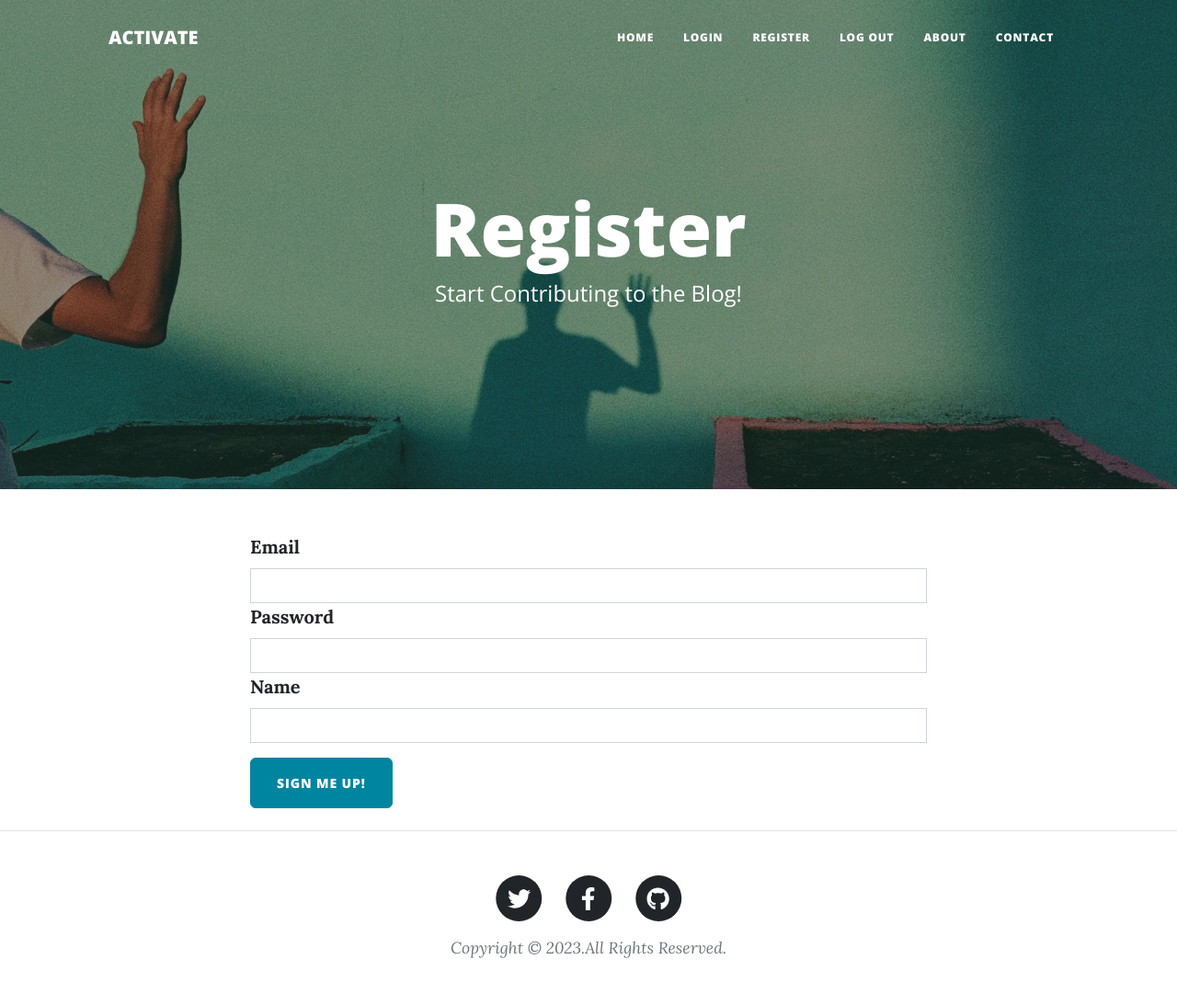
After one commit to jmk-apps/blog, a Flask app: page /register in a window 1280 px wide. The commit adds this page. Shown: the whole page at 92% size. Run offline with Flask 3, Linux system fonts and the light colour scheme; some libraries are stand-ins or nearby versions.

Commit message:
Added functionality to register new users

```diff
--- a/app.py
+++ b/app.py
@@ -1,11 +1,12 @@
 from bs4 import Tag
 from flask import Flask, render_template, redirect, url_for, request
 from flask_sqlalchemy import SQLAlchemy
-from sqlalchemy.orm import DeclarativeBase, Mapped, mapped_column
+from sqlalchemy.orm import DeclarativeBase, Mapped, mapped_column, relationship
 from sqlalchemy import Integer, String, Text
-from forms import PostForm
+from forms import PostForm, RegisterForm
 from flask_ckeditor import CKEditor
 from html_sanitizer import Sanitizer
+from werkzeug.security import generate_password_hash, check_password_hash
 import datetime
 import os
 
@@ -23,11 +24,25 @@ Tags = {
     "li", "br", "sub", "sup", "hr", "img",
 }
 
+# Set up the sanitizer to allow the tags specified in the "Tags" variable.
+# It also will allow img
+# tags as img tags are not allowed by default
+sanitizer = Sanitizer({
+    "tags": Tags,
+    "attributes": {
+        "a": ("href", "name", "target", "title", "id", "rel"),
+        "img": {"alt", "src"}
+    },
+    "empty": {"hr", "a", "br", "img"},
+})
+
 app = Flask(__name__)
 app.config['SECRET_KEY'] = os.environ.get('FLASK_KEY')
 
 # Initialize the CKEditor
 ckeditor = CKEditor(app)
+
+# TODO: Configure Flask-Login
 
 # Connect to the database
 app.config['SQLALCHEMY_DATABASE_URI'] = os.environ.get('DB_URI')
@@ -36,6 +51,7 @@ db.init_app(app)
 
 
 # Configure database Tables
+# Blogpost Table
 class BlogPost(db.Model):
     id: Mapped[int] = mapped_column(Integer, primary_key=True)
     title: Mapped[str] = mapped_column(String(250), unique=True, nullable=False)
@@ -46,44 +62,68 @@ class BlogPost(db.Model):
     img_url: Mapped[str] = mapped_column(String(250), nullable=False)
 
 
+# User Table
+class User(db.Model):
+    id: Mapped[int] = mapped_column(Integer, primary_key=True)
+    email: Mapped[str] = mapped_column(String(250), unique=True, nullable=False)
+    password: Mapped[str] = mapped_column(String(250), nullable=False)
+    name: Mapped[str] = mapped_column(String(250), nullable=False)
+
+
+# TODO: Create a User table for all your registered users.
+
 with app.app_context():
     db.create_all()
 
 
+# TODO: Use Werkzeug to hash the user's password when creating a new user.
+@app.route('/register', methods=["GET", "POST"])
+def register():
+    register_form = RegisterForm()
+    if register_form.validate_on_submit():
+        new_user = User(
+            email=register_form.email.data,
+            password=generate_password_hash(register_form.password.data, method="pbkdf2"),
+            name=register_form.name.data
+        )
+        db.session.add(new_user)
+        db.session.commit()
+        return redirect(url_for('home'))
+    return render_template("register.html", form=register_form)
+
+
+# TODO: Retrieve a user from the database based on their email.
+@app.route('/login')
+def login():
+    return render_template("login.html")
+
+
+@app.route('/logout')
+def logout():
+    return redirect(url_for('get_all_posts'))
+
+
 @app.route('/')
 def home():
-    # TODO: Query the database for all the posts. Convert the data to a python list.
     posts = db.session.execute(db.select(BlogPost)).scalars().all()
     return render_template("index.html", all_posts=posts)
 
 
-# TODO: Add a route so that you can click on individual posts.
+# TODO: Allow logged-in users to comment on posts
 @app.route('/post/<int:post_id>')
 def show_post(post_id):
-    # TODO: Retrieve a BlogPost from the database based on the post_id
     requested_post = db.session.execute(db.select(BlogPost).where(BlogPost.id == post_id)).scalar()
     return render_template("post.html", post=requested_post)
 
 
-# TODO: add_new_post() to create a new blog post
+# TODO: Use a decorator so only an admin user can create a new post
 @app.route('/make-post', methods=['GET', 'POST'])
 def add_new_post():
     edit = False
     post_form = PostForm()
     if post_form.validate_on_submit():
         current_date = datetime.datetime.now()
-        # Set up the sanitizer to allow the tags specified in the "Tags" variable.
-        # It also will allow img
-        # tags as img tags are not allowed by default
-        sanitizer = Sanitizer({
-            "tags": Tags,
-            "attributes": {
-                "a": ("href", "name", "target", "title", "id", "rel"),
-                "img": {"alt", "src"}
-            },
-            "empty": {"hr", "a", "br", "img"},
-        })
-        # Cleans the data of any malicious content, e.g., script tags.
+        # Sanitizes the HTML from the body bore storing it in the database.
         clean_data = sanitizer.sanitize(post_form.body.data)
         new_post = BlogPost(
             title=post_form.title.data,
@@ -99,7 +139,7 @@ def add_new_post():
     return render_template("make-post.html", form=post_form, edit=edit)
 
 
-# TODO: edit_post() to change an existing blog post
+# TODO: Use a decorator so only an admin user can edit a post
 @app.route('/edit-post/<int:post_id>', methods=['GET', 'POST'])
 def edit_post(post_id):
     edit = True
@@ -109,7 +149,7 @@ def edit_post(post_id):
         current_post.title = edit_form.title.data
         current_post.subtitle = edit_form.subtitle.data
         current_post.author = edit_form.author.data
-        current_post.body = edit_form.body.data
+        current_post.body = sanitizer.sanitize(edit_form.body.data)
         current_post.img_url = edit_form.img_url.data
         db.session.commit()
         return redirect(url_for("show_post", post_id=post_id))
@@ -124,7 +164,7 @@ def edit_post(post_id):
     return render_template("make-post.html", form=edit_form, edit=edit, id=post_id)
 
 
-# TODO: delete_post() to remove a blog post from the database
+# TODO: Use a decorator so only an admin user can delete a post
 @app.route("/delete/<int:post_id>", methods=["GET"])
 def delete_post(post_id):
     post = db.session.execute(db.select(BlogPost).where(BlogPost.id == post_id)).scalar()
--- a/forms.py
+++ b/forms.py
@@ -1,13 +1,31 @@
 from flask_wtf import FlaskForm
-from wtforms import StringField, URLField, SubmitField
-from wtforms.validators import InputRequired, Length, URL
+from wtforms import StringField, URLField, SubmitField, EmailField, PasswordField
+from wtforms.validators import InputRequired, Length, URL, Email
 from flask_ckeditor import CKEditorField
 
 
 class PostForm(FlaskForm):
-    title = StringField("Blog Post Title", validators=[InputRequired(), Length(min=1, max=250, message="Blog Post Title must be between %(min)d and %(max)d characters.")])
-    subtitle = StringField("Subtitle", validators=[InputRequired(), Length(min=1, max=250, message="Subtitle must be between %(min)d and %(max)d characters.")])
-    author = StringField("Your Name", validators=[InputRequired(), Length(min=1, max=250, message="Your Name must be between %(min)d and %(max)d characters.")])
-    img_url = URLField("Blog Image URL", validators=[InputRequired(), URL(), Length(min=1, max=250, message="The Blog Image URL must be between %(min)d and %(max)d characters.")])
+    title = StringField("Blog Post Title", validators=[InputRequired(), Length(min=1, max=250,
+                                                                               message="Blog Post Title must be between %(min)d and %(max)d characters.")])
+    subtitle = StringField("Subtitle", validators=[InputRequired(), Length(min=1, max=250,
+                                                                           message="Subtitle must be between %(min)d and %(max)d characters.")])
+    author = StringField("Your Name", validators=[InputRequired(), Length(min=1, max=250,
+                                                                          message="Your Name must be between %(min)d and %(max)d characters.")])
+    img_url = URLField("Blog Image URL", validators=[InputRequired(), URL(), Length(min=1, max=250,
+                                                                                    message="The Blog Image URL must be between %(min)d and %(max)d characters.")])
     body = CKEditorField("Blog Content", validators=[InputRequired()])
     submit = SubmitField("SUBMIT POST")
+
+
+# TODO: Create a RegisterForm to register new users
+class RegisterForm(FlaskForm):
+    email = EmailField("Email", validators=[InputRequired(), Email()])
+    password = PasswordField("Password", validators=[InputRequired(), Length(min=8, max=20,
+                                                                             message="Password must be between %(min)d and %(max)d characters.")])
+    name = StringField("Name", validators=[InputRequired(), Length(min=1, max=250,
+                                                                   message="Name must be between %(min)d and %(max)d characters.")])
+    submit = SubmitField("SIGN ME UP!")
+
+# TODO: Create a LoginForm to login existing users
+
+# TODO: Create a CommentForm so users can leave comments below posts
--- a/templates/header.html
+++ b/templates/header.html
@@ -63,6 +63,28 @@
                 >Home</a
               >
             </li>
+            <!-- TODO: Only show Login/Register if user is logged out. Otherwise show "Log Out" -->
+            <li class="nav-item">
+              <a
+                class="nav-link px-lg-3 py-3 py-lg-4"
+                href="{{ url_for('login') }}"
+                >Login</a
+              >
+            </li>
+            <li class="nav-item">
+              <a
+                class="nav-link px-lg-3 py-3 py-lg-4"
+                href="{{ url_for('register') }}"
+                >Register</a
+              >
+            </li>
+            <li class="nav-item">
+              <a
+                class="nav-link px-lg-3 py-3 py-lg-4"
+                href="{{ url_for('logout') }}"
+                >Log Out</a
+              >
+            </li>
             <li class="nav-item">
               <a
                 class="nav-link px-lg-3 py-3 py-lg-4"
--- /dev/null
+++ b/templates/register.html
@@ -0,0 +1,40 @@
+{% include "header.html" %}
+
+<!-- Page Header -->
+<header
+  class="masthead"
+  style="background-image: url('../static/assets/img/register-bg.jpg')"
+>
+  <div class="container position-relative px-4 px-lg-5">
+    <div class="row gx-4 gx-lg-5 justify-content-center">
+      <div class="col-md-10 col-lg-8 col-xl-7">
+        <div class="page-heading">
+          <h1>Register</h1>
+          <span class="subheading">Start Contributing to the Blog!</span>
+        </div>
+      </div>
+    </div>
+  </div>
+</header>
+
+<main class="mb-4">
+  <div class="container">
+    <div class="row">
+      <div class="col-lg-8 col-md-10 mx-auto">
+        <!--TODO: render your registration form here-->
+          <form action="{{ url_for('register') }}" method="post" novalidate>
+              {{ form.csrf_token }}
+              {{ form.email.label(class_="form-label fw-bold") }}
+              {{ form.email(class_="form-control") }}
+              {{ form.password.label(class_="form-label fw-bold") }}
+              {{ form.password(class_="form-control") }}
+              {{ form.name.label(class_="form-label fw-bold") }}
+              {{ form.name(class_="form-control mb-3") }}
+              {{ form.submit(class_="btn btn-primary") }}
+          </form>
+      </div>
+    </div>
+  </div>
+</main>
+
+{% include "footer.html" %}
```
Also changed, not shown: templates/login.html (added, +31 -0 lines), static/assets/img/default-profile.jpg (added), static/assets/img/login-bg.jpg (added), static/assets/img/register-bg.jpg (added).
